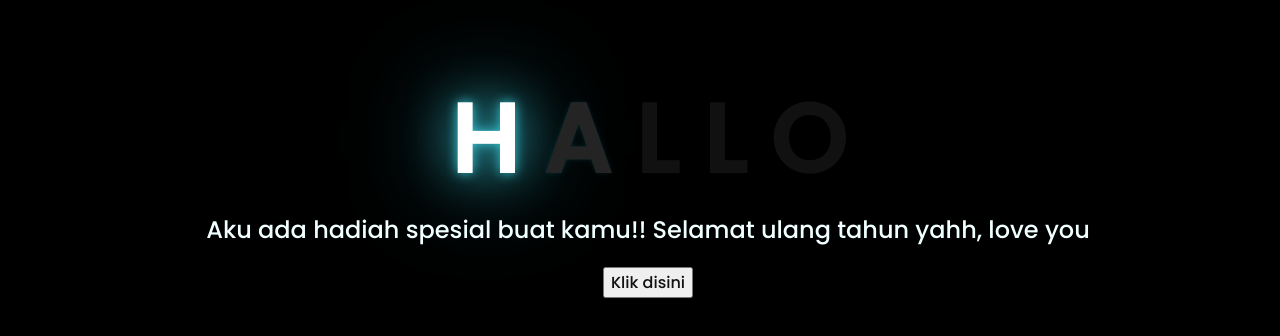
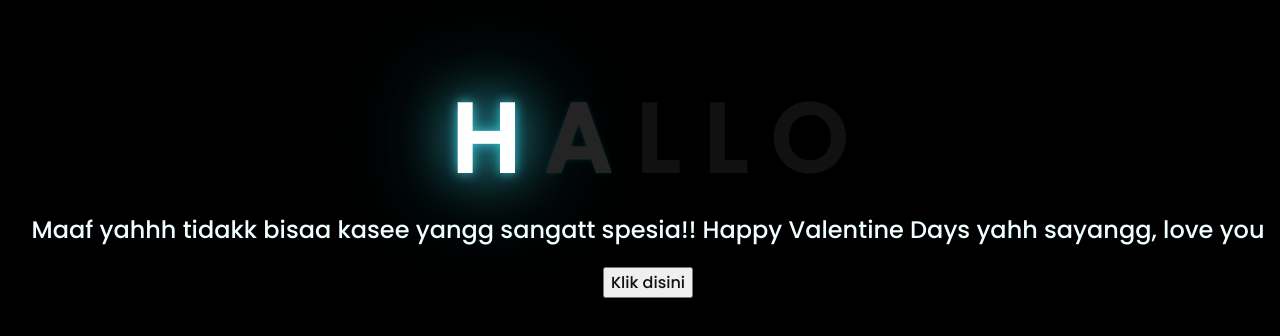
Before and after one commit to viscode25/testing_flowers, a plain HTML site: page index.html in a window 1280 px wide. Shown: the part 226-562 px from the top of the page. Drawn offline with Linux system fonts and the light colour scheme.

Commit message:
Update index.html

```diff
--- a/index.html
+++ b/index.html
@@ -18,8 +18,8 @@
         <span>O</span>
     </div>
     <div class="description">
-        <span>Aku ada hadiah spesial buat kamu!!</span>
-        <span>Selamat ulang tahun yahh, love you</span>
+        <span>Maaf yahhh tidakk bisaa kasee yangg sangatt spesia!!</span>
+        <span>Happy Valentine Days yahh sayangg, love you</span>
     </div>
     <div class="button">
         <button>
```
